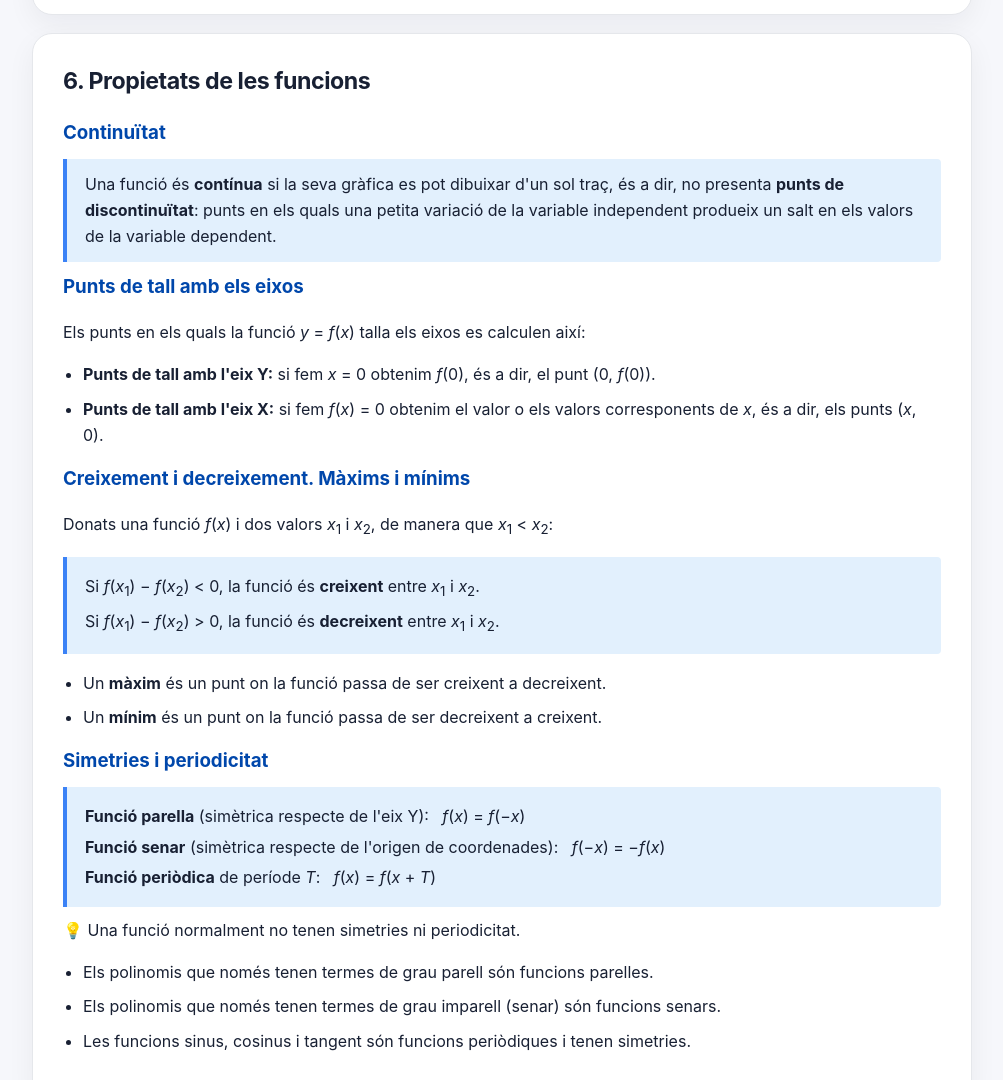
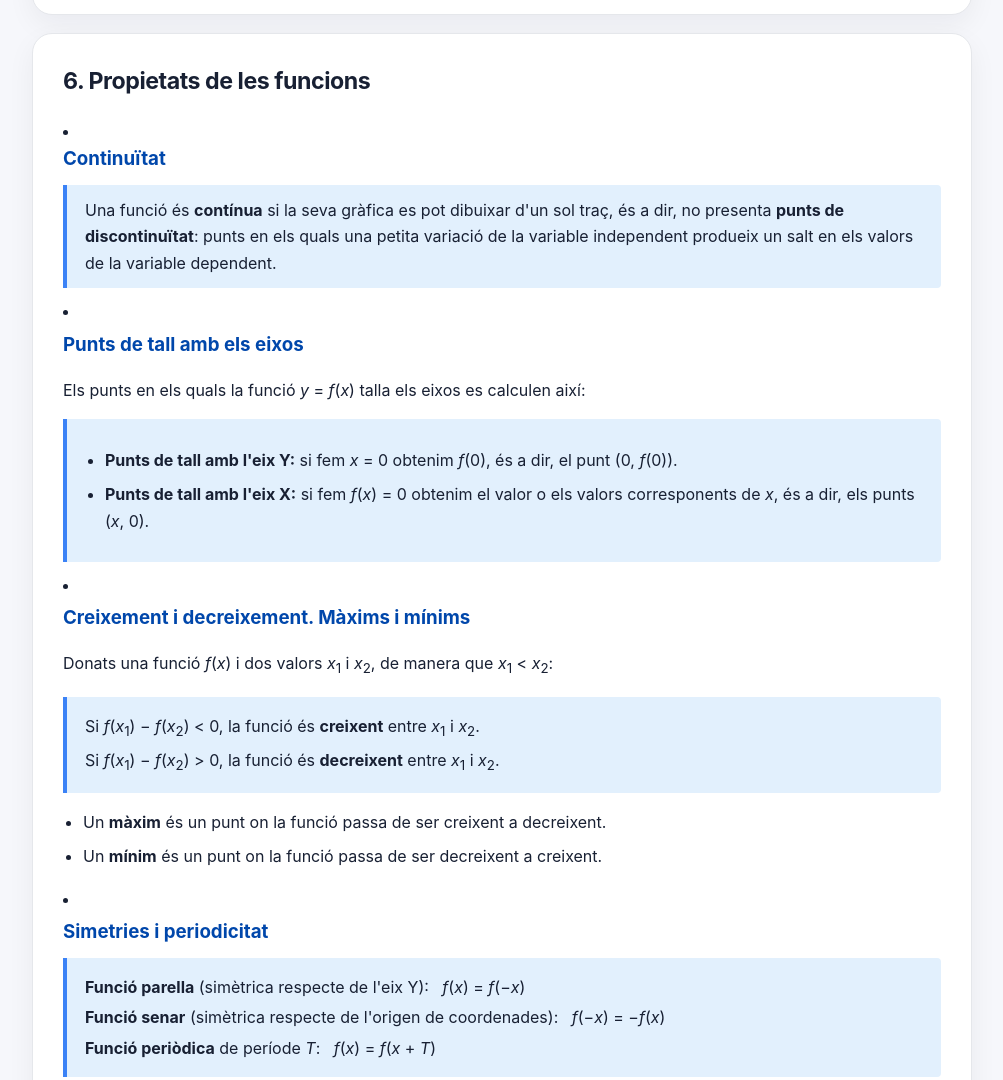
Before and after one commit to luzlozano-IPB/Funcions, a plain HTML site: page index.html in a window 1280 px wide. Shown: the part 4043-5123 px from the top of the page, without its empty margins (138-1141 px from the left). Drawn offline with Linux system fonts and the light colour scheme.

Commit message:
Add files via upload

```diff
--- a/index.html
+++ b/index.html
@@ -400,19 +400,20 @@ Donades les funcions  f(x)  i  g(x) , es defineixen les funcions: <br>
 <section class="card">
   <h2>6. Propietats de les funcions</h2>
 
-  <h3 style="color: #0047AB; margin-top: 0;"><strong>Continuïtat</strong></h3>
+  <li><h3 style="color: #0047AB; margin-top: 0;"><strong>Continuïtat</strong></h3></li>
   <div class="formula-box">
     Una funció és <strong>contínua</strong> si la seva gràfica es pot dibuixar d'un sol traç, és a dir, no presenta <strong>punts de discontinuïtat</strong>: punts en els quals una petita variació de la variable independent produeix un salt en els valors de la variable dependent.
   </div>
 
-  <h3 style="color: #0047AB;"><strong>Punts de tall amb els eixos</strong></h3>
-  <p>Els punts en els quals la funció <i>y</i> = <i>f</i>(<i>x</i>) talla els eixos es calculen així:</p>
+  <li><h3 style="color: #0047AB;"><strong>Punts de tall amb els eixos</strong></h3>
+  <p>Els punts en els quals la funció <i>y</i> = <i>f</i>(<i>x</i>) talla els eixos es calculen així:</p></li>
+  <div class="formula-box">
   <ul>
     <li><strong>Punts de tall amb l'eix Y:</strong> si fem <i>x</i> = 0 obtenim <i>f</i>(0), és a dir, el punt (0, <i>f</i>(0)).</li>
     <li><strong>Punts de tall amb l'eix X:</strong> si fem <i>f</i>(<i>x</i>) = 0 obtenim el valor o els valors corresponents de <i>x</i>, és a dir, els punts (<i>x</i>, 0).</li>
-  </ul>
+  </ul></div>
 
-  <h3 style="color: #0047AB;"><strong>Creixement i decreixement. Màxims i mínims</strong></h3>
+  <li><h3 style="color: #0047AB;"><strong>Creixement i decreixement. Màxims i mínims</strong></h3></li>
   <p>Donats una funció <i>f</i>(<i>x</i>) i dos valors <i>x</i><sub>1</sub> i <i>x</i><sub>2</sub>, de manera que <i>x</i><sub>1</sub> &lt; <i>x</i><sub>2</sub>:</p>
   <div class="formula-box">
     <p style="margin: 4px 0;">Si <i>f</i>(<i>x</i><sub>1</sub>) &minus; <i>f</i>(<i>x</i><sub>2</sub>) &lt; 0, la funció és <strong>creixent</strong> entre <i>x</i><sub>1</sub> i <i>x</i><sub>2</sub>.</p>
@@ -423,7 +424,7 @@ Donades les funcions  f(x)  i  g(x) , es defineixen les funcions: <br>
     <li>Un <strong>mínim</strong> és un punt on la funció passa de ser decreixent a creixent.</li>
   </ul>
 
-  <h3 style="color: #0047AB;"><strong>Simetries i periodicitat</strong></h3>
+  <li><h3 style="color: #0047AB;"><strong>Simetries i periodicitat</strong></h3></li>
   <div class="formula-box">
     <p style="margin: 4px 0;"><strong>Funció parella</strong> (simètrica respecte de l'eix Y): &nbsp; <i>f</i>(<i>x</i>) = <i>f</i>(&minus;<i>x</i>)</p>
     <p style="margin: 4px 0;"><strong>Funció senar</strong> (simètrica respecte de l'origen de coordenades): &nbsp; <i>f</i>(&minus;<i>x</i>) = &minus;<i>f</i>(<i>x</i>)</p>
```
